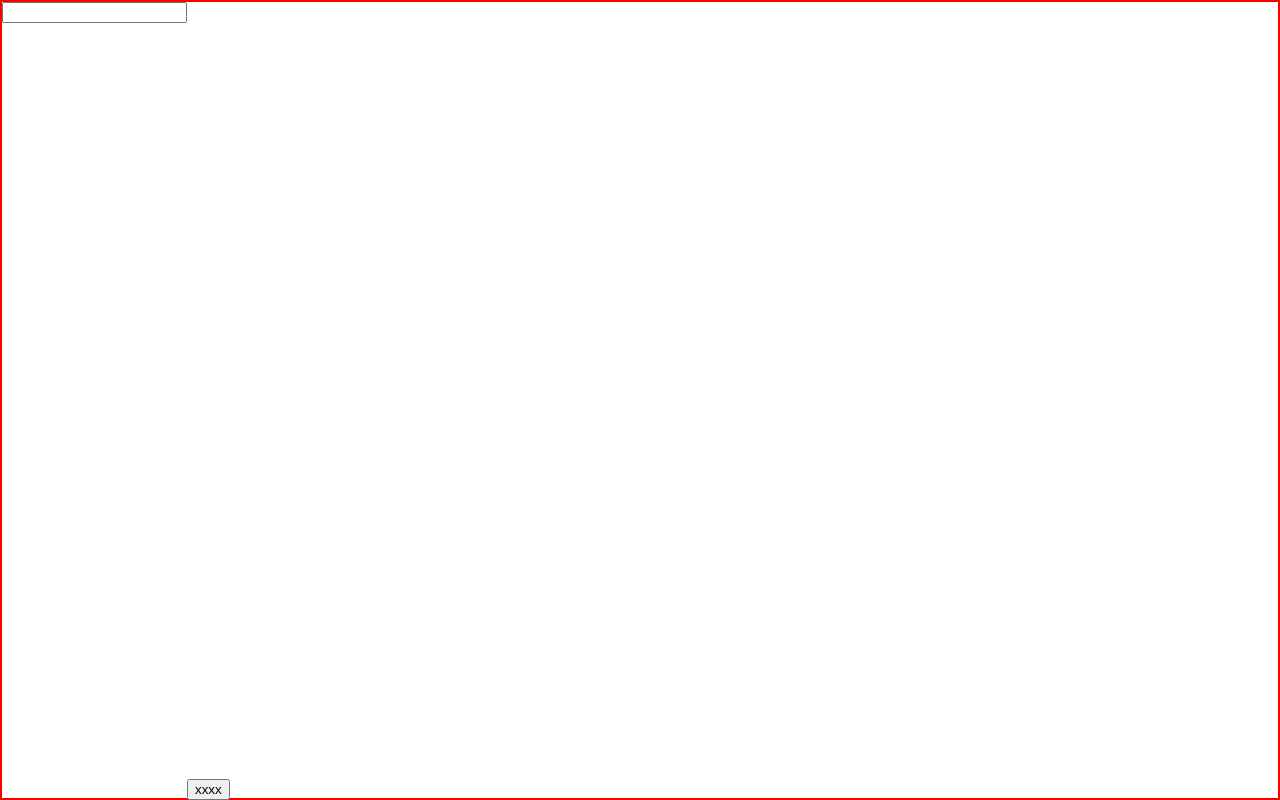
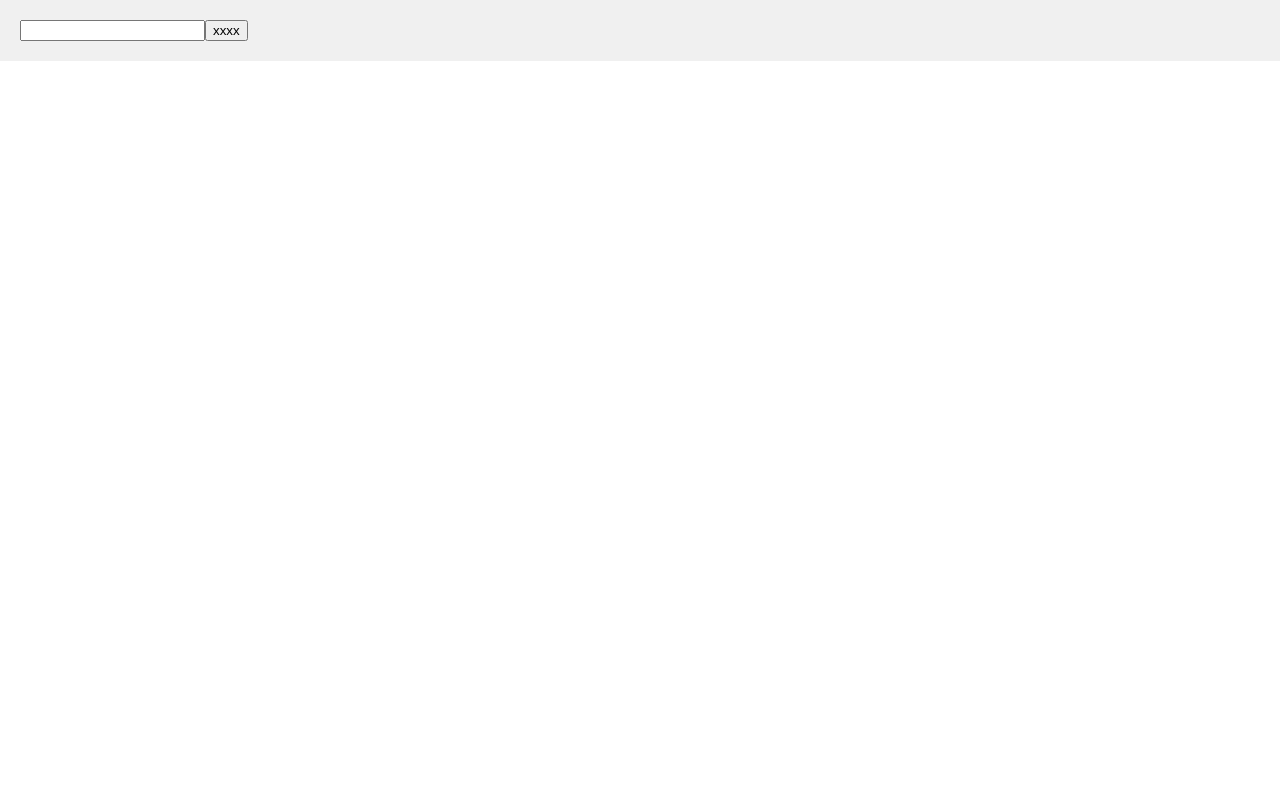
Before and after one commit to NaianeReis27/keypadmobile, an Angular app: page / in a window 1280 px wide. Built offline with nearby package versions, Linux system fonts and the light colour scheme.

Commit message:
Update styles.scss

```diff
--- a/src/styles.scss
+++ b/src/styles.scss
@@ -1,17 +1,15 @@
-/* You can add global styles to this file, and also import other style files */
-body,
-html {
-    margin: 0;
-    padding: 0;
-}
+body {
+    margin: 0; /* Remover margens padrão */
+    padding: 0; /* Remover preenchimentos padrão */
+    font-family: Arial, sans-serif; /* Definir uma fonte padrão */
+  }
 
-body {
-    border: 2px solid red;
-    box-sizing: border-box;
-    height: 100svh;
-}
-
-button {
-    position: absolute;
-    bottom: 0;
-}
+  .content {
+    position: fixed; /* Fixar a posição do conteúdo */
+    top: 0; /* Colocar o conteúdo no topo da página */
+    left: 0; /* Colocar o conteúdo no canto esquerdo da página */
+    width: 100%; /* Ocupar toda a largura da página */
+    padding: 20px; /* Adicionar algum espaçamento */
+    background-color: #f0f0f0; /* Cor de fundo */
+    box-sizing: border-box; /* Garantir que o padding não afete a largura da div */
+  }
```
